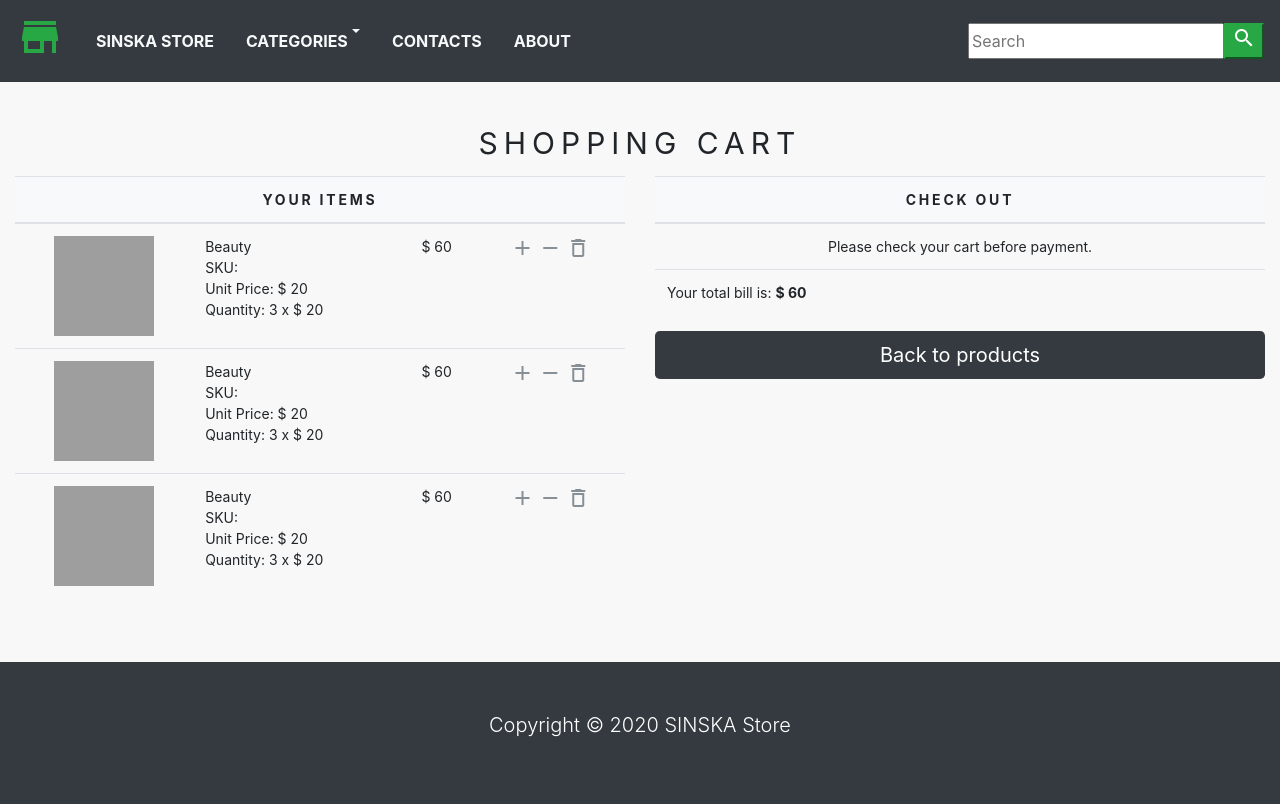
After one commit to supersuka/ecommerce-project, a Django app: page /cart in a window 1280 px wide. The commit adds this page. Run offline with Django 3.2, Linux system fonts and the light colour scheme; data that the repository does not hold is empty; some libraries are stand-ins or nearby versions; grey boxes are pictures that could not be loaded.

Commit message:
create template for car page

```diff
--- /dev/null
+++ b/ecommerce/static/css/cart.css
@@ -0,0 +1,15 @@
+.cart-table{
+    nim-width: 480px;
+    font-size: 14px;
+}
+.cart-thead{
+    font-weight: normal;
+    text-transform: uppercase;
+    letter-spacing: .2em;
+    background-color: #f8f9fa !important;
+}
+
+.cart-icon{
+    text-decoration: none;
+    color: #868e96;
+}
--- a/shop/templates/base.html
+++ b/shop/templates/base.html
@@ -12,6 +12,8 @@
     <link rel="stylesheet" href="https://stackpath.bootstrapcdn.com/bootstrap/4.4.1/css/bootstrap.min.css" integrity="sha384-Vkoo8x4CGsO3+Hhxv8T/Q5PaXtkKtu6ug5TOeNV6gBiFeWPGFN9MuhOf23Q9Ifjh" crossorigin="anonymous">
     <link href="https://fonts.googleapis.com/icon?family=Material+Icons" rel="stylesheet">
       <link rel="stylesheet" type="text/css" href="{% static 'css/base.css' %}">
+
+      <link rel="stylesheet" type="text/css" href="{% static 'css/cart.css' %}">
 
     <style type="text/css">
         .material-icons.md-48 { font-size: 48px; }
--- /dev/null
+++ b/shop/templates/cart.html
@@ -0,0 +1,86 @@
+{%extends 'base.html'%}
+
+{% load static %}
+
+{% block title %} Cart {% endblock %}
+{% block content %}
+
+    <div class="text-center">
+        <br>
+        <div class="text-center product_title">
+            Shopping Cart
+        </div>
+    </div>
+    <div class="row mx-auto">
+         <div class="col=12 col-sm-12 col-md-12 col-lg-6 text-center">
+             <table class="table cart-table">
+                 <thead class="cart-thead">
+                 <tr>
+                     <th colspan="4">
+                         Your Items
+                     </th>
+                 </tr>
+                 </thead>
+                 {%for i in '123'%}
+                 <tr>
+                     <td><a href="">
+                         <img src="{%static 'images/beauty.png'%}" width="100" height="100">
+                     </a></td>
+                     <td class="text-left">
+                        Beauty
+                         <br>
+                         SKU:
+                         <br>
+                         Unit Price: $ 20
+                         <br>
+                         Quantity: 3 x $ 20
+                     </td>
+                     <td>
+                         $ 60
+                     </td>
+                     <td>
+                         <a href=""><i class="material-icons cart-icon">add</i></a>
+                         <a href=""><i class="material-icons cart-icon">remove</i></a>
+                         <a href=""><i class="material-icons cart-icon">delete_outline</i></a>
+                     </td>
+                 </tr>
+                 {% endfor %}
+             </table>
+         </div>
+        <div class="col=12 col-sm-12 col-md-12 col-lg-6 text-center">
+             <table class="table cart-table">
+                 <thead class="cart-thead">
+                 <tr>
+                     <th colspan="4">
+                         Check Out
+                     </th>
+                 </tr>
+                 </thead>
+                <tbody>
+                <tr>
+                    <td>
+                        Please check your cart before payment.
+                    </td>
+                </tr>
+                <tr class="text-left">
+                    <td>
+                        Your total bill is: <strong>$ 60</strong>
+                    </td>
+                </tr>
+                </tbody>
+             </table>
+            <div class="mx-auto">
+                <a href="" style="text-decoration: none;">
+                    <button type="button" class="btn btn-lg btn-block bg-dark text-white">
+                        Back to products
+                    </button>
+                </a>
+            </div>
+        </div>
+    </div>
+
+
+
+
+
+{%endblock%}
--- a/shop/urls.py
+++ b/shop/urls.py
@@ -3,7 +3,7 @@ from . import views
 
 urlpatterns = [
     path('', views.home, name='home'),
-    path('<slug:category_slug>', views.home, name='products_by_category'),
-    path('<slug:category_slug>/<slug:product_slug>', views.product, name='products_detail'),
-
+    path('category/<slug:category_slug>', views.home, name='products_by_category'),
+    path('category/<slug:category_slug>/<slug:product_slug>', views.product, name='products_detail'),
+    path('cart', views.cart, name='cart'),
 ]
--- a/shop/views.py
+++ b/shop/views.py
@@ -22,3 +22,6 @@ def product(request, category_slug, product_slug):
     except Exception as e:
         raise e
     return render(request, 'product.html', {'product': product})
+
+def cart(request):
+    return render(request, 'cart.html')
```
